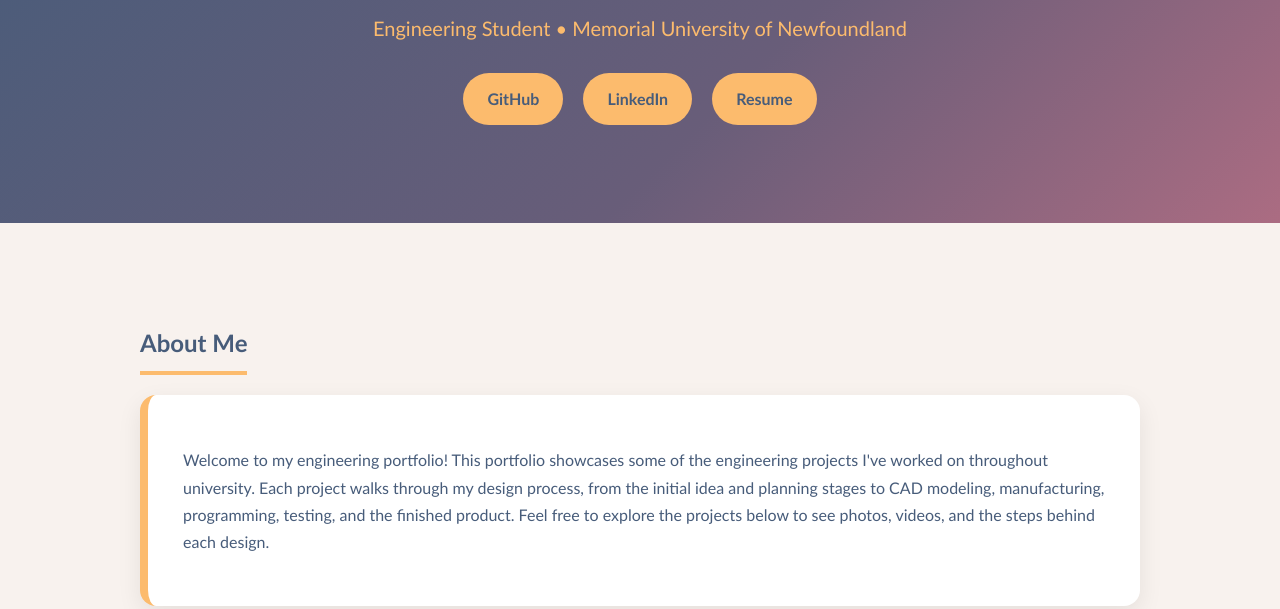
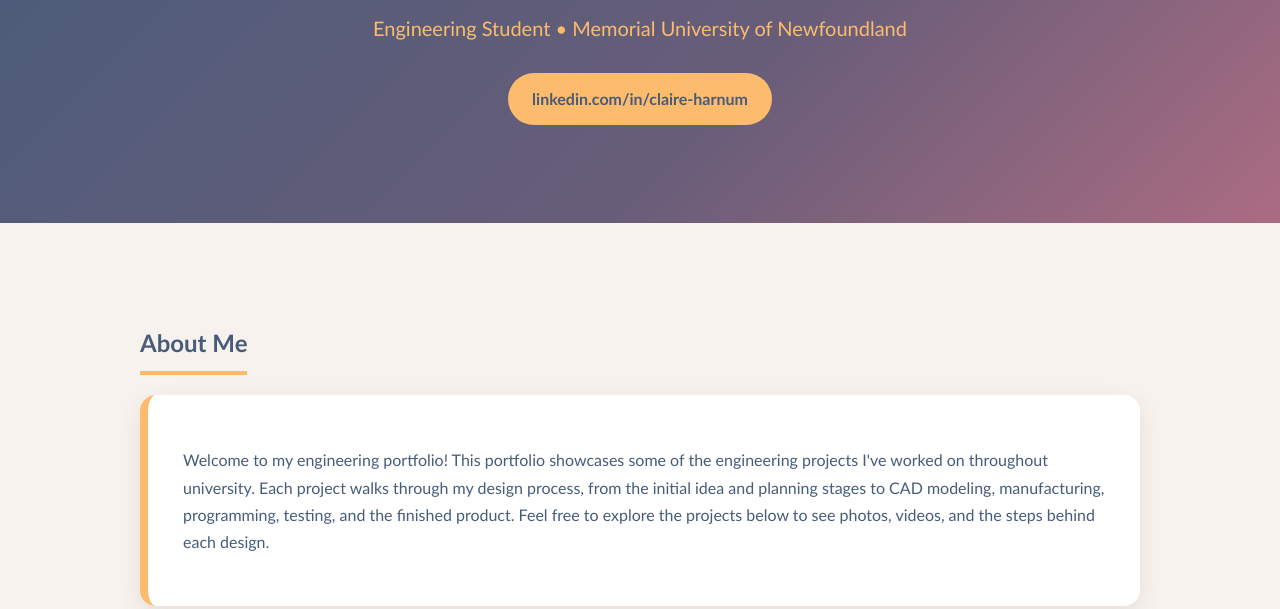
Before and after one commit to ceharnum/ceharnum, a plain HTML site: page index.html in a window 1280 px wide. Shown: the part 191-800 px from the top of the page. Drawn offline with Linux system fonts and the light colour scheme.

Commit message:
Update index.html

```diff
--- a/index.html
+++ b/index.html
@@ -280,9 +280,8 @@ body {
 
         <div class="buttons">
             <!-- Replace # with your actual links -->
-            <a href="#">GitHub</a>
-            <a href="#">LinkedIn</a>
-            <a href="resume.pdf">Resume</a>
+            <a href="#">linkedin.com/in/claire-harnum</a>
+
         </div>
 
     </header>
```
